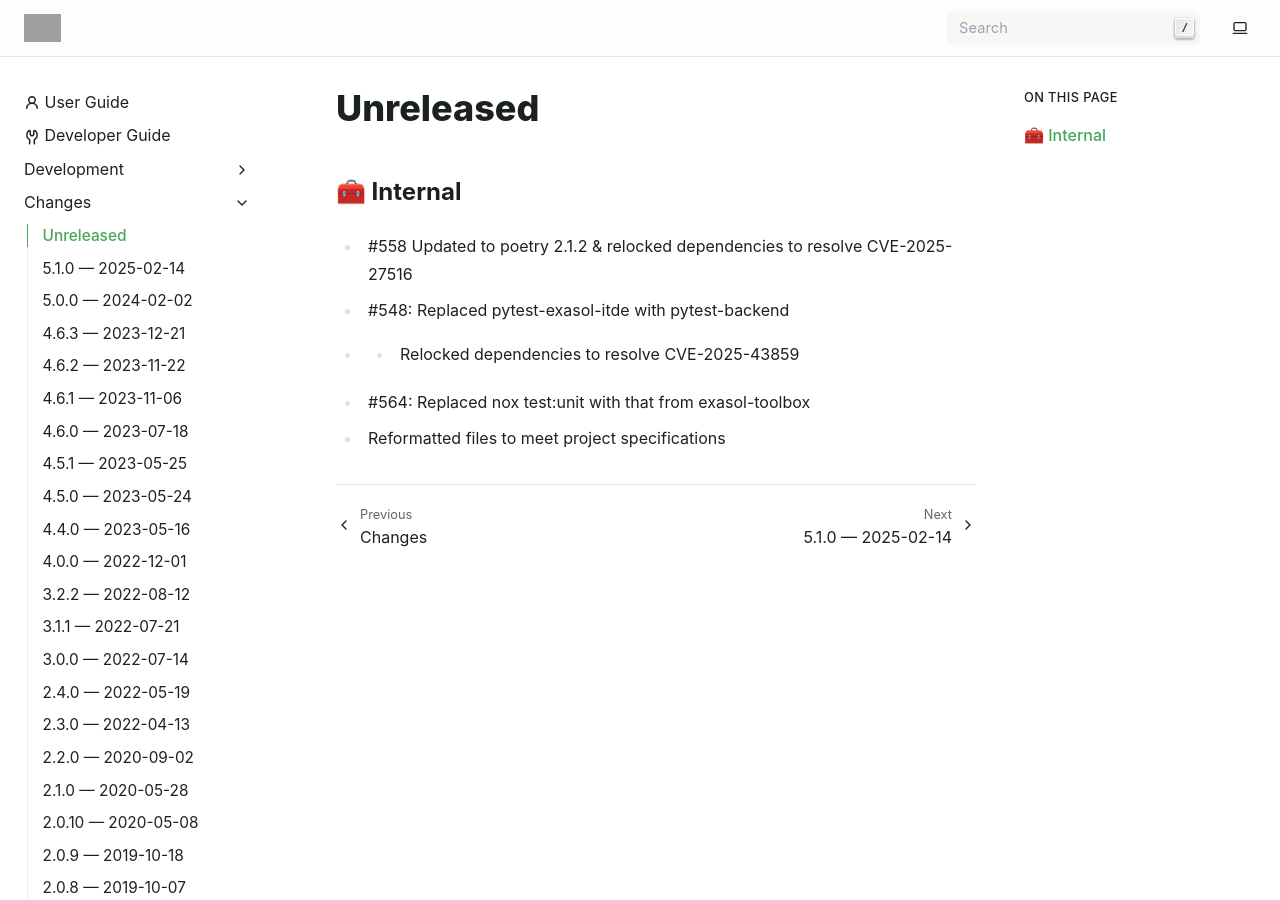
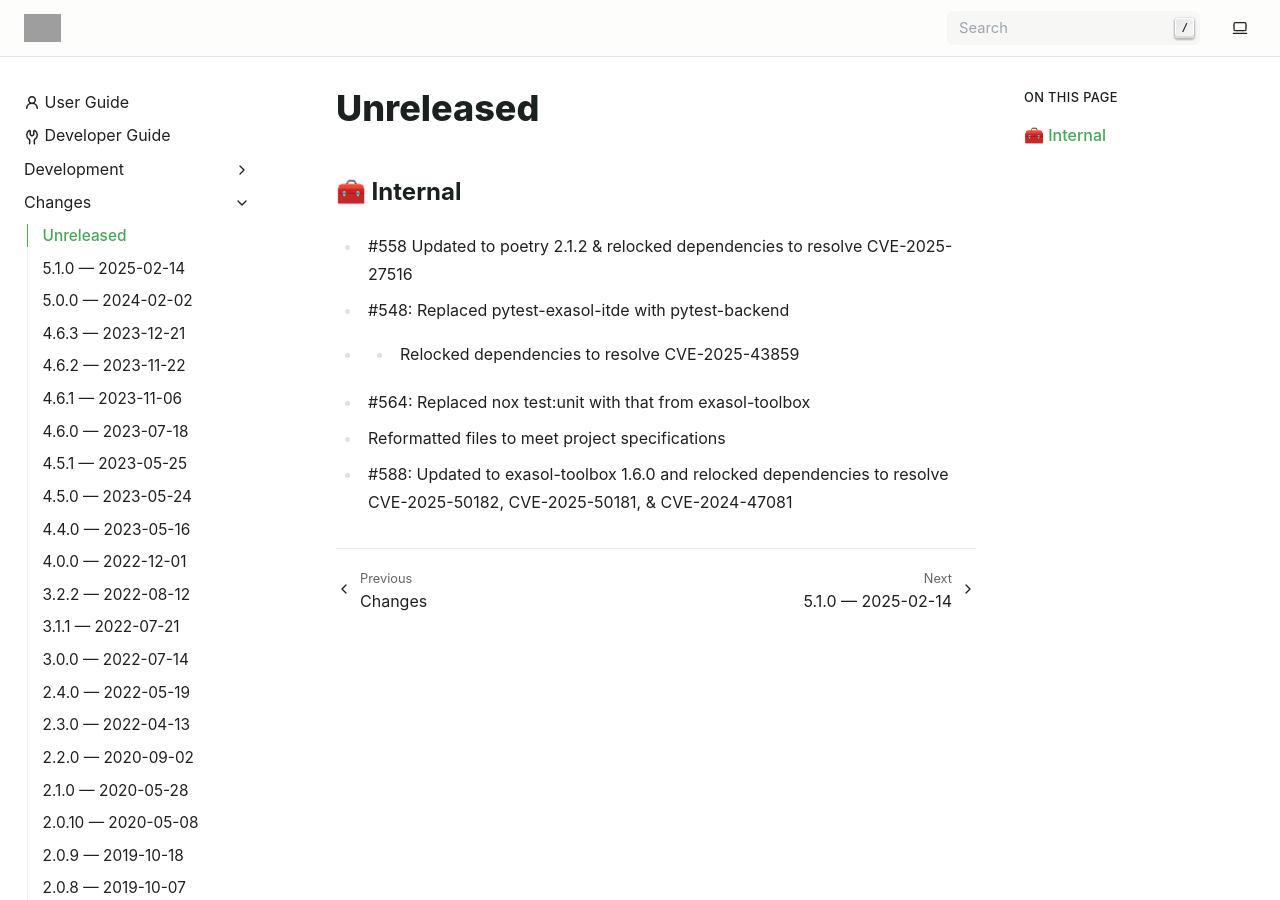
Before and after one commit to exasol/sqlalchemy-exasol, a Sphinx documentation site: the page built from doc/changes/unreleased.md, in a window 1280 px wide and 900 px high. Built offline with Sphinx 7.4.7, drawn with Linux system fonts in a browser that asks for light colours; pages that are not in the unit, such as notebooks, are missing from menus; grey boxes are pictures that could not be loaded.

Commit message:
Update changelog & dependencies

```diff
--- a/doc/changes/unreleased.md
+++ b/doc/changes/unreleased.md
@@ -7,3 +7,4 @@
 - - Relocked dependencies to resolve CVE-2025-43859
 - #564: Replaced nox test:unit with that from exasol-toolbox
 - Reformatted files to meet project specifications
+- #588: Updated to exasol-toolbox 1.6.0 and relocked dependencies to resolve CVE-2025-50182, CVE-2025-50181, & CVE-2024-47081
```
Also changed, not shown: 1 other file.
